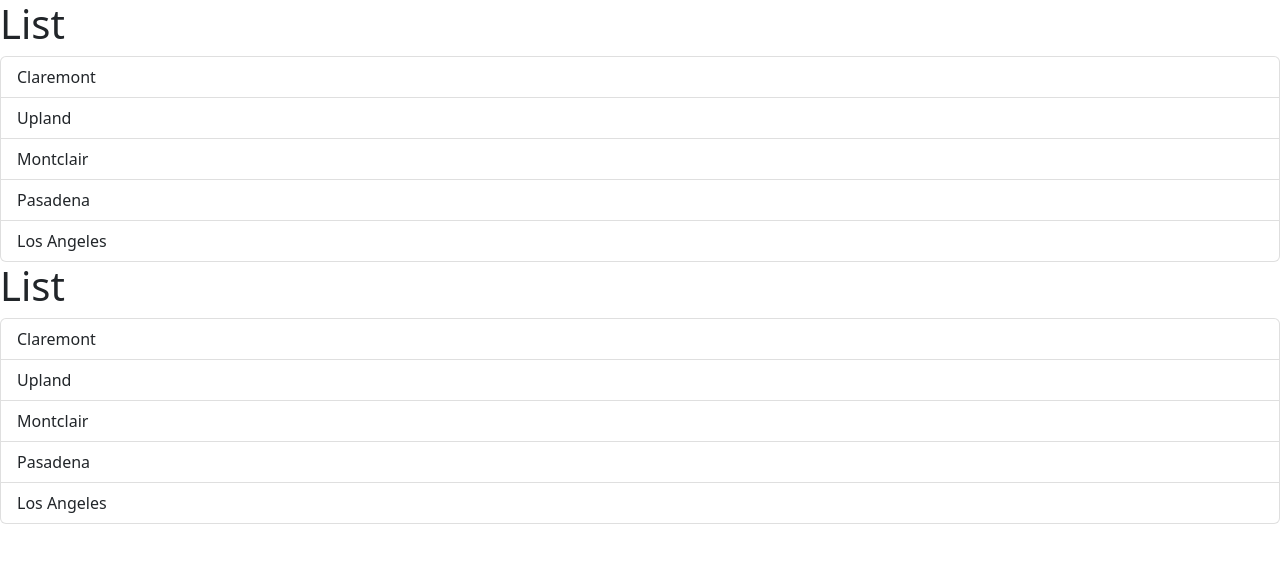
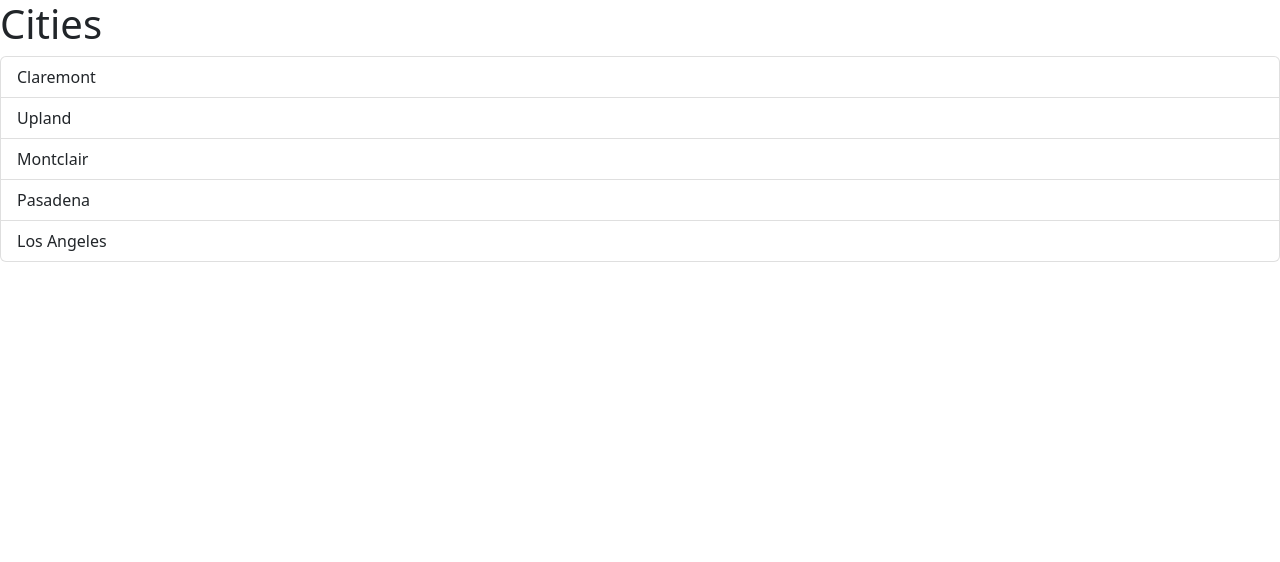
Before and after one commit to bobobubs/react_tutorial, a React (Vite) app: page / in a window 1280 px wide. Shown: the top 562 px of the page. Built offline with nearby package versions, Linux system fonts and the light colour scheme.

Commit message:
Passing Data via Props

```diff
--- a/src/App.tsx
+++ b/src/App.tsx
@@ -3,10 +3,11 @@
 import ListGroup from "./components/ListGroup";
 
 function App() {
+  let items = ["Claremont", "Upland", "Montclair", "Pasadena", "Los Angeles"];
+
   return (
     <div>
-      <ListGroup />
-      <ListGroup />
+      <ListGroup items={items} heading="Cities" />
     </div>
   );
 }
--- a/src/components/ListGroup.tsx
+++ b/src/components/ListGroup.tsx
@@ -2,9 +2,12 @@
 
 import { useState } from "react";
 
-function ListGroup() {
-  let items = ["Claremont", "Upland", "Montclair", "Pasadena", "Los Angeles"];
+interface Props {
+  items: string[];
+  heading: string;
+}
 
+function ListGroup({ items, heading }: Props) {
   //Hook: Allows for built in features in React
   //Need because we need to put a selectedIndex variable into our react element
   const [selectedIndex, setSelectedIndex] = useState(-1);
@@ -17,7 +20,7 @@
 
   return (
     <>
-      <h1>List</h1>
+      <h1>{heading}</h1>
       {getMessage()}
       <ul className="list-group">
         {items.map((item, index) => (
```
